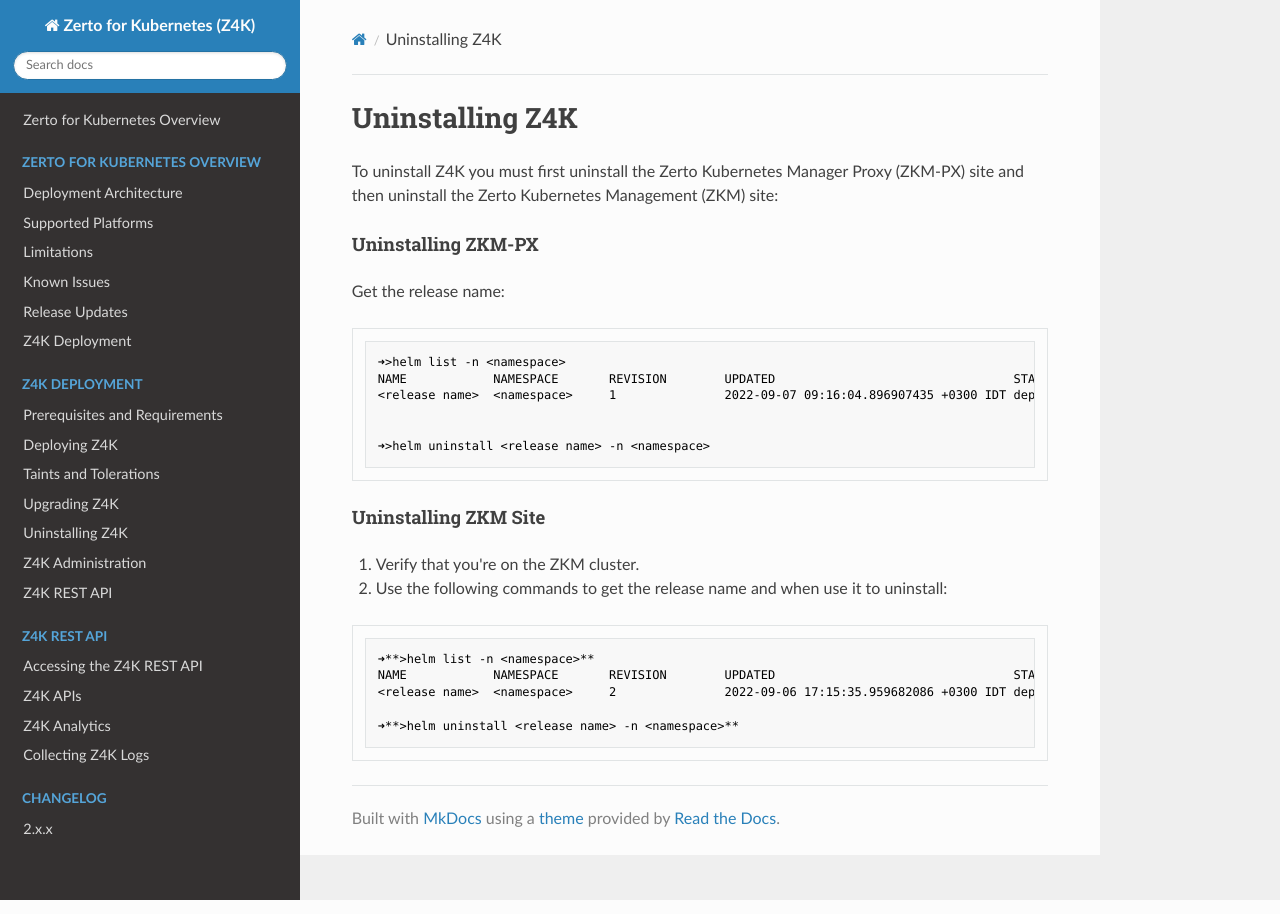
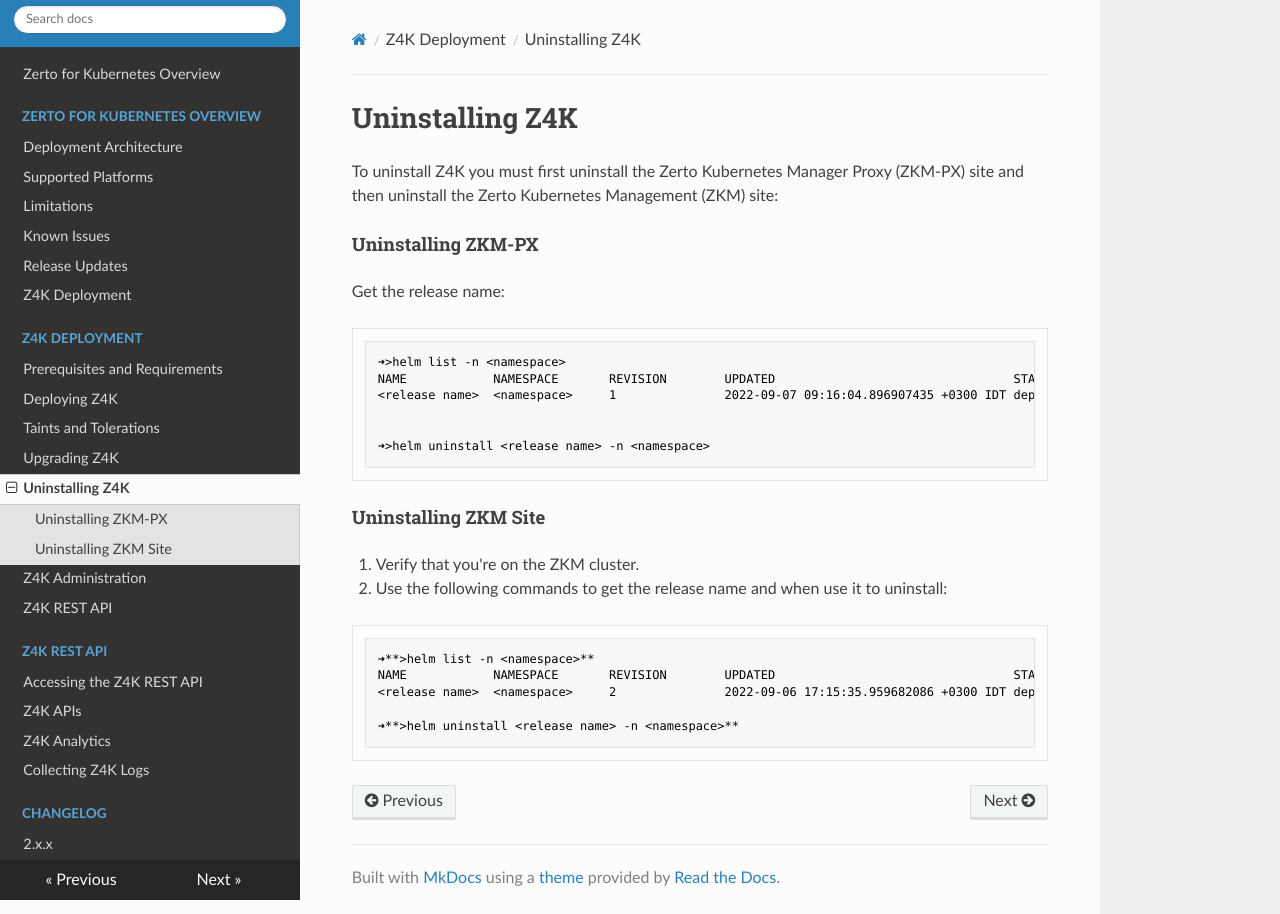
Before and after one commit to ZertoPublic/Z4K, an MkDocs documentation site: the page built from docs/UninstallingZ4K.md, in a window 1280 px wide. Built offline with MkDocs 1.6.1, drawn with Linux system fonts in a browser that asks for light colours.

Commit message:
Update mkdocs.yml

```diff
--- a/mkdocs.yml
+++ b/mkdocs.yml
@@ -16,7 +16,7 @@
   - Deploying Z4K: Z4KDeploymentGuide.md
   - Taints and Tolerations: TaintsandTolerations.md
   - Upgrading Z4K: UpgradingZ4K.md
-  - Uninstalling Z4K: UninstallingZ4k.md
+  - Uninstalling Z4K: UninstallingZ4K.md
 - Z4K Administration: Z4KAdministrationGuide.md
 - Z4K REST API: Z4KRESTAPI.md
 - Z4K REST API:
```
